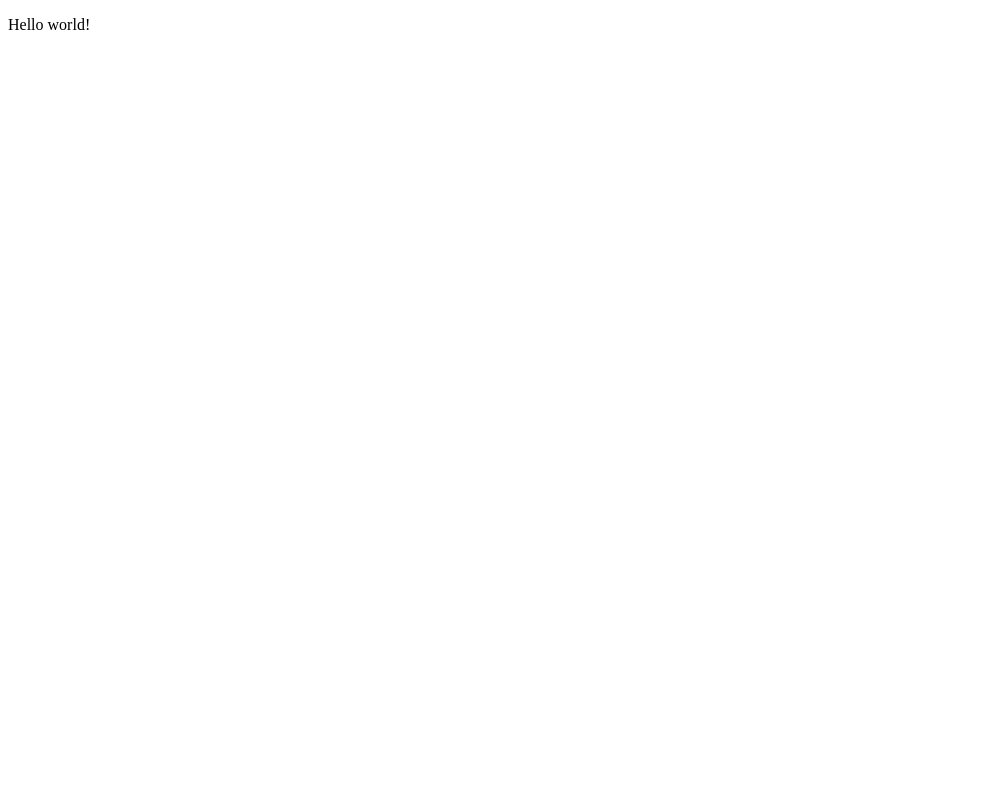
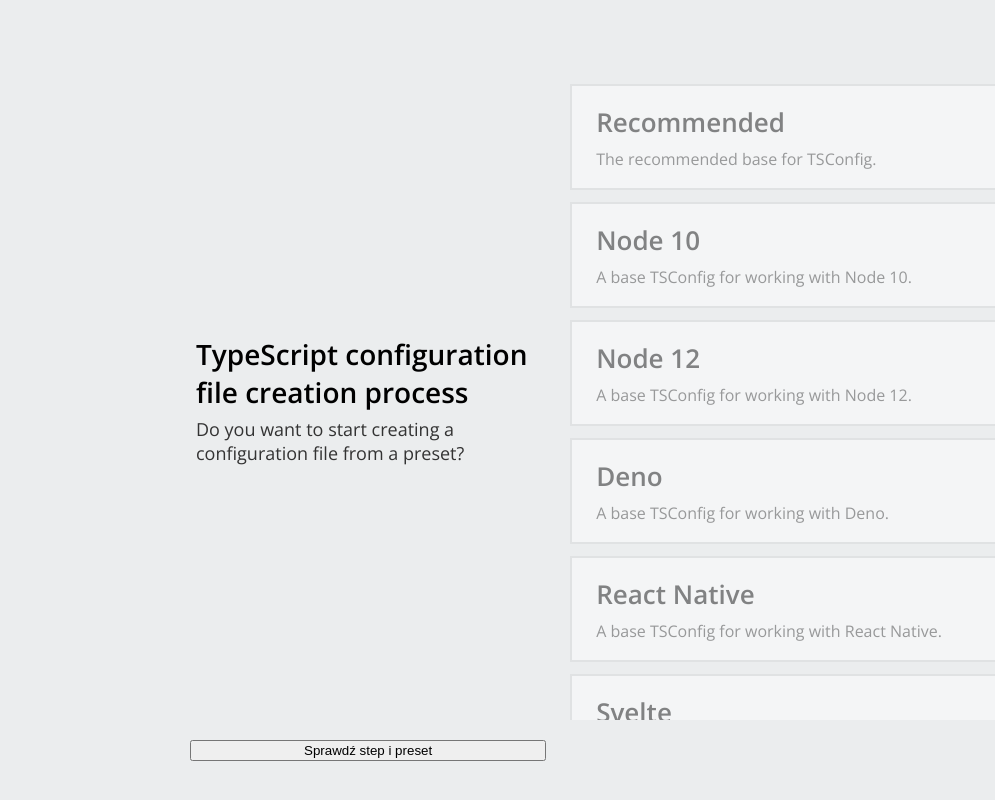
Before and after one commit to Cholewka/typescript-generator, a React (Create React App) app: page / in a window 1280 px wide. Shown: the whole page, without its empty margins (0-995 px from the left). Built offline with nearby package versions, Linux system fonts and the light colour scheme.

Commit message:
Create basic Application component

```diff
--- /dev/null
+++ b/src/components/App.tsx
@@ -0,0 +1,38 @@
+import React, { useState, Suspense } from "react";
+import { Preset } from "../typings";
+
+import ChoosePreset from "./steps/ChoosePreset";
+
+function App() {
+  const [currentStep, setCurrentStep] = useState<number>(0);
+  const [preset, setPreset] = useState<Preset>(0);
+
+  const handleStepChange = () => {
+    setCurrentStep(currentStep + 1);
+  };
+
+  const steps = [
+    <ChoosePreset nextStep={handleStepChange} setPreset={setPreset} />,
+  ];
+
+  return (
+    <div className="app-container">
+      <main className="app-grid">
+        <section className="app-grid-item app-side">
+          <h2 className="section-heading">
+            TypeScript configuration file creation process
+          </h2>
+          <p className="section-paragraph">
+            Do you want to start creating a configuration file from a preset?
+          </p>
+        </section>
+        <Suspense fallback={<p>Loading!</p>}>{steps[currentStep]}</Suspense>
+        <button onClick={() => console.log(currentStep, preset)}>
+          Sprawdź step i preset
+        </button>
+      </main>
+    </div>
+  );
+}
+
+export default App;
--- a/src/index.tsx
+++ b/src/index.tsx
@@ -1,9 +1,13 @@
 import React from "react";
 import ReactDOM from "react-dom";
 
+import "./styles/index.scss";
+
+import App from "./components/App";
+
 ReactDOM.render(
   <React.StrictMode>
-    <p>Hello world!</p>
+    <App />
   </React.StrictMode>,
   document.getElementById("root")
 );
```
